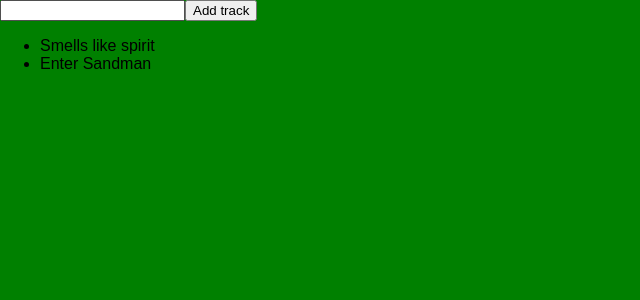
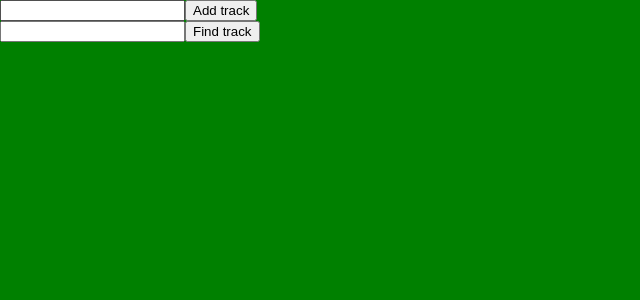
Before and after one commit to TimmyGOGO/react_redux, a React (Create React App) app: page / in a window 1280 px wide. Shown: the top 300 px of the page, without its empty margins (0-640 px from the left). Built offline with nearby package versions, Linux system fonts and the light colour scheme.

Commit message:
Done: search in redux data

```diff
--- a/src/App.js
+++ b/src/App.js
@@ -11,19 +11,35 @@
     this.trackInput.value = '';
   }
 
+  findTrack = () => {
+    console.log('findTrack', this.searchInput.value);
+    this.props.onFindTrack(this.searchInput.value);
+
+  }
+
   render() {
     console.log(this.props.tracks);
     return (
       <div >
+        <div>
           <input type="text" ref={(input) => { this.trackInput = input }} />
           <button
             onClick={this.addTrack}
           >
             Add track
           </button>
+        </div>
+        <div>
+          <input type="text" ref={(input) => { this.searchInput = input }} />
+          <button
+            onClick={this.findTrack}
+          >
+            Find track
+          </button>
+        </div>
         <ul>
           {this.props.tracks.map((track, index) =>
-            <li key={index}>{track}</li>
+            <li key={index}>{track.name}</li>
           )}
         </ul>
       </div>
@@ -33,11 +49,18 @@
 
 export default connect(
   state => ({
-    tracks: state.tracks
+    tracks: state.tracks.filter(track => track.name.includes(state.filterTracks))
   }),
   dispatch => ({
-    onAddTrack: (trackName) => {
-      dispatch({ type: 'ADD_TRACK', payload: trackName});
+    onAddTrack: (name) => {
+      const payload = {
+        id: Date.now().toString(),
+        name
+      };
+      dispatch({ type: 'ADD_TRACK', payload });
+    },
+    onFindTrack: (name) => {
+      dispatch({ type: 'FIND_TRACK', payload: name});
     }
   })
 )(App);
--- /dev/null
+++ b/src/reducers/filterTracks.js
@@ -0,0 +1,8 @@
+const initialState = '';
+
+export default function filterTracks(state = initialState, action) {
+  if (action.type === 'FIND_TRACK') {
+    return action.payload;
+  }
+  return state;
+}
--- a/src/reducers/index.js
+++ b/src/reducers/index.js
@@ -1,8 +1,10 @@
 import { combineReducers } from 'redux';
 import tracks from './tracks';
 import playlists from './playlists';
+import filterTracks from './filterTracks';
 
 export default combineReducers({
   tracks,
-  playlists
+  playlists,
+  filterTracks
 });
--- a/src/reducers/tracks.js
+++ b/src/reducers/tracks.js
@@ -1,7 +1,4 @@
-const initialState = [
-  'Smells like spirit',
-  'Enter Sandman'
-];
+const initialState = [];
 
 export default function playlist(state = initialState, action) {
   if (action.type === 'ADD_TRACK') {
```
Lines whose indentation alone changed are shown as unchanged.
